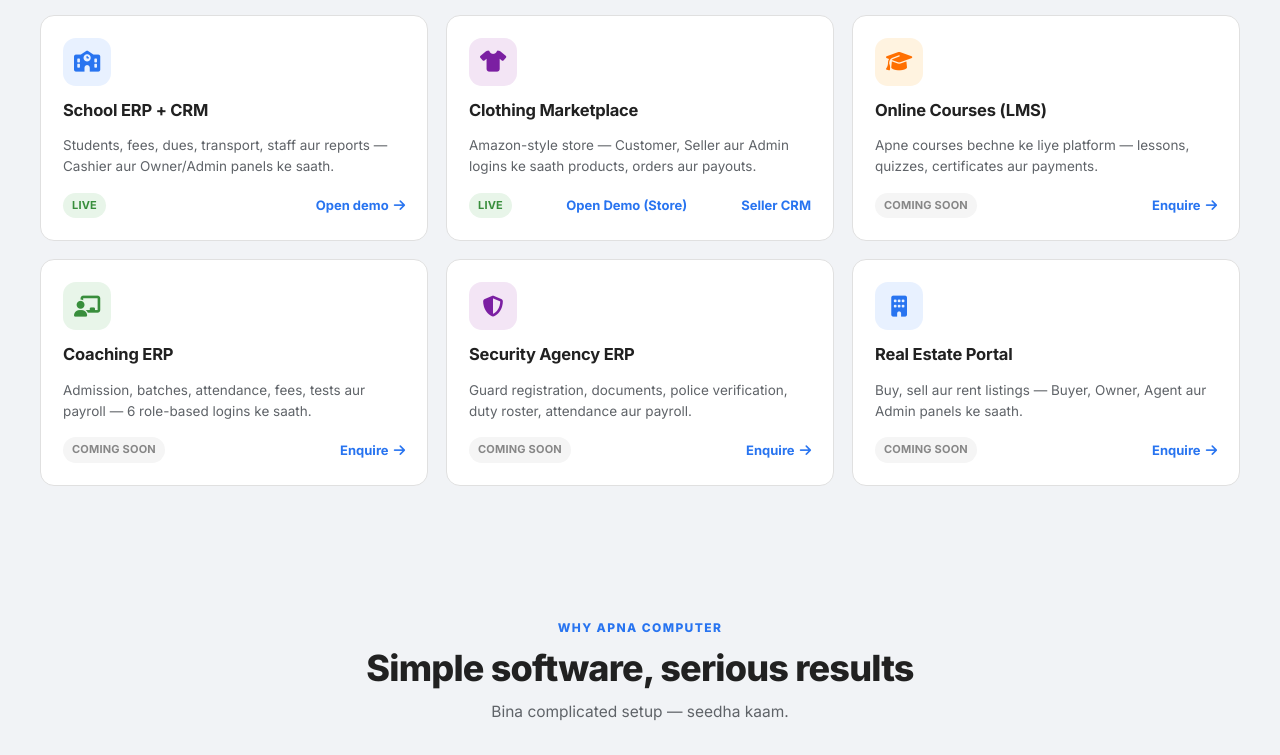
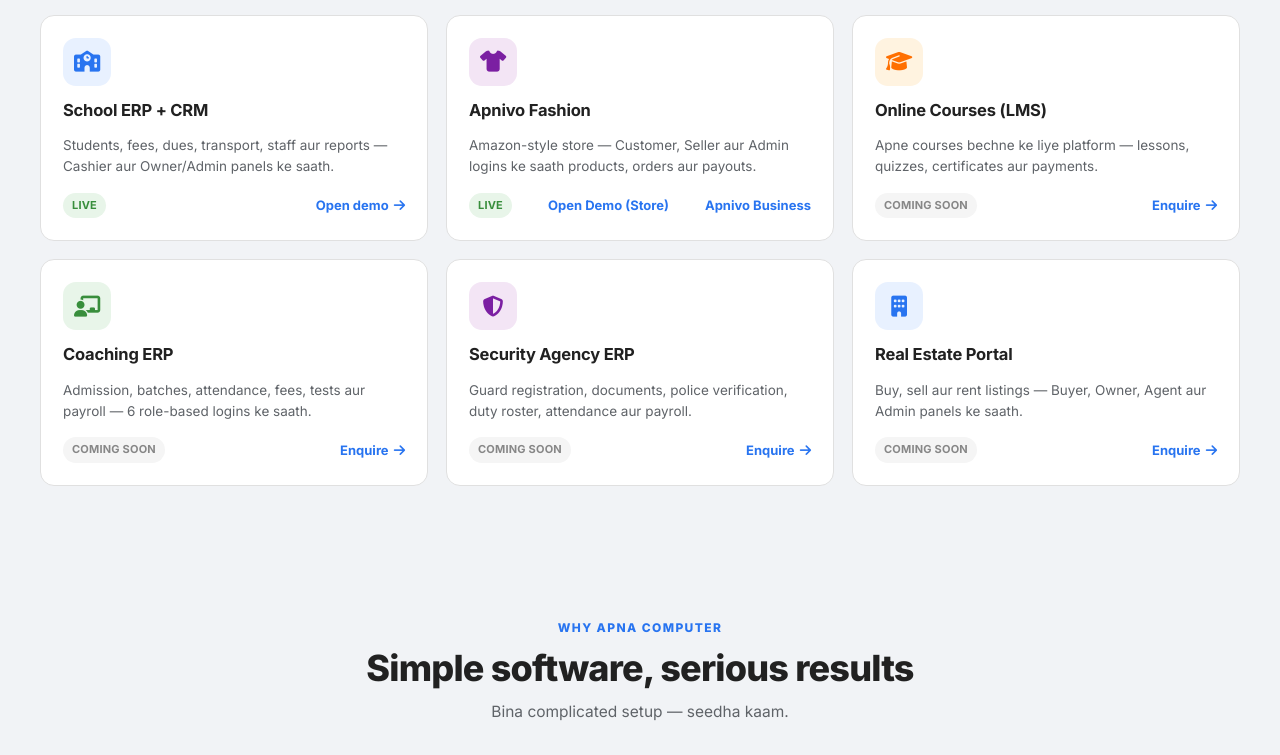
Before and after one commit to kanhaji143/apna-computer, a website: page public/index.html in a window 1280 px wide. Shown: the part 1071-1826 px from the top of the page. Drawn offline with Linux system fonts and the light colour scheme.

Commit message:
Hub: rename Clothing CRM / Clothing Marketplace to Apnivo
Matches the Apnivo rebrand done in the clothing module. Updated nav dropdown, footer, homepage product card, pricing card, contact dropdown option and the internal file headers.

```diff
--- a/public/assets/js/hub.js
+++ b/public/assets/js/hub.js
@@ -21,8 +21,8 @@
         { label: 'Products', href: '#', key: 'products', drop: [
             { label: 'Online Center Website + CRM', href: '/shop/', live: true },
             { label: 'School ERP + CRM', href: '/crm/', live: true },
-            { label: 'Clothing CRM', href: '/clothing/panel/', live: true },
-            { label: 'Clothing Marketplace (Store)', href: '/clothing/store/', live: true },
+            { label: 'Apnivo Business (Seller CRM)', href: '/clothing/panel/', live: true },
+            { label: 'Apnivo Fashion (Store)', href: '/clothing/store/', live: true },
             { label: 'Online Courses (LMS)', href: '/contact.html?module=courses', live: false },
             { label: 'Coaching ERP', href: '/contact.html?module=coaching', live: false },
             { label: 'Security ERP', href: '/contact.html?module=security', live: false },
@@ -87,8 +87,8 @@
                 '<div class="footer-col"><h4>Products</h4>' +
                     '<a href="/shop/">Online Center Website + CRM</a>' +
                     '<a href="/crm/">School ERP + CRM</a>' +
-                    '<a href="/clothing/panel/">Clothing Seller CRM</a>' +
-                    '<a href="/clothing/store/">Clothing Marketplace (Store)</a>' +
+                    '<a href="/clothing/panel/">Apnivo Business (Seller CRM)</a>' +
+                    '<a href="/clothing/store/">Apnivo Fashion (Store)</a>' +
                     '<a href="/contact.html?module=realestate">Real Estate Portal</a>' +
                 '</div>' +
                 '<div class="footer-col"><h4>Company</h4>' +
--- a/public/clothing/panel/assets/app.js
+++ b/public/clothing/panel/assets/app.js
@@ -1,5 +1,5 @@
 /* ============================================================
-   CLOTHING CRM — Shared App Logic
+   APNIVO BUSINESS — Shared App Logic
    Path: public/clothing/panel/assets/app.js
    ============================================================ */
 
--- a/public/clothing/panel/assets/clothing.css
+++ b/public/clothing/panel/assets/clothing.css
@@ -1,5 +1,5 @@
 /* ============================================================
-   CLOTHING CRM — Shared Styles
+   APNIVO BUSINESS — Shared Styles
    Path: public/clothing/assets/clothing.css
    ============================================================ */
 
--- a/public/clothing/panel/assets/data.js
+++ b/public/clothing/panel/assets/data.js
@@ -1,5 +1,5 @@
 /* ============================================================
-   CLOTHING CRM — Shared Data Layer
+   APNIVO BUSINESS — Shared Data Layer
    Path: public/clothing/assets/data.js
    Storage: localStorage (key: cl_store_v1)
    ============================================================ */
--- a/public/clothing/panel/assets/firebase.js
+++ b/public/clothing/panel/assets/firebase.js
@@ -1,5 +1,5 @@
 /* ============================================================
-   CLOTHING CRM — Firebase (Firestore sync)
+   APNIVO BUSINESS — Firebase (Firestore sync)
    Path: public/clothing/assets/firebase.js
    Sab devices pe sync. Firebase na ho to localStorage chalta hai.
    ============================================================ */
--- a/public/clothing/store/assets/store.css
+++ b/public/clothing/store/assets/store.css
@@ -1,4 +1,4 @@
-/* Clothing Marketplace Storefront */
+/* APNIVO FASHION — Storefront */
 :root { --brand:#1e40af; --brand-2:#2563eb; --brand-light:#e8efff; --accent:#f97316; --accent-light:#fff1e6; --green:#16a34a; --green-light:#e8f7ee; --red:#dc2626; --red-light:#feecec; --bg:#f3f5f9; --card:#fff; --text:#0f172a; --mid:#475569; --light:#94a3b8; --border:#e2e8f0; --shadow:0 2px 10px rgba(15,23,42,.06); --shadow-lg:0 12px 40px rgba(15,23,42,.16); --radius:14px; --font:'Inter',-apple-system,BlinkMacSystemFont,'Segoe UI',sans-serif; }
 * { margin:0; padding:0; box-sizing:border-box; }
 body { font-family:var(--font); background:var(--bg); color:var(--text); line-height:1.5; }
--- a/public/clothing/store/assets/store.js
+++ b/public/clothing/store/assets/store.js
@@ -1,5 +1,5 @@
 /* ============================================================
-   CLOTHING MARKETPLACE — customer storefront data layer
+   APNIVO FASHION — customer storefront data layer
    Path: public/clothing/store/assets/store.js
    ============================================================ */
 (function () {
--- a/public/index.html
+++ b/public/index.html
@@ -85,9 +85,9 @@
                 <!-- 5 -->
                 <article class="module-card">
                     <div class="module-icon purple"><i class="fas fa-shirt"></i></div>
-                    <h3>Clothing Marketplace</h3>
+                    <h3>Apnivo Fashion</h3>
                     <p>Amazon-style store — Customer, Seller aur Admin logins ke saath products, orders aur payouts.</p>
-                    <div class="module-meta"><span class="badge live">Live</span><a class="card-link" href="/clothing/store/">Open Demo (Store)</a><a class="card-link" href="/clothing/panel/">Seller CRM</a></div>
+                    <div class="module-meta"><span class="badge live">Live</span><a class="card-link" href="/clothing/store/">Open Demo (Store)</a><a class="card-link" href="/clothing/panel/">Apnivo Business</a></div>
                 </article>
 
                 <!-- 6 -->
```
Also changed, not shown: public/contact.html (+1 -1 lines), public/pricing.html (+1 -1 lines).
